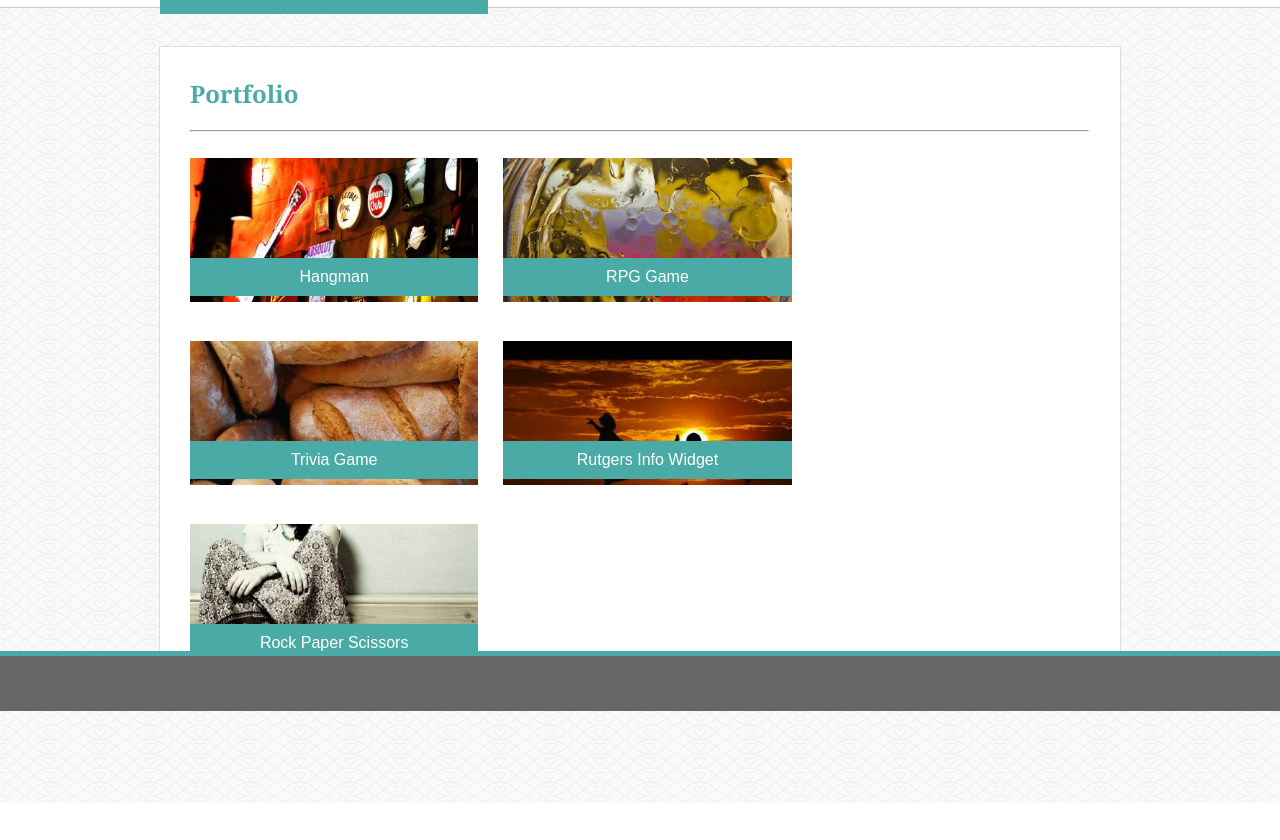
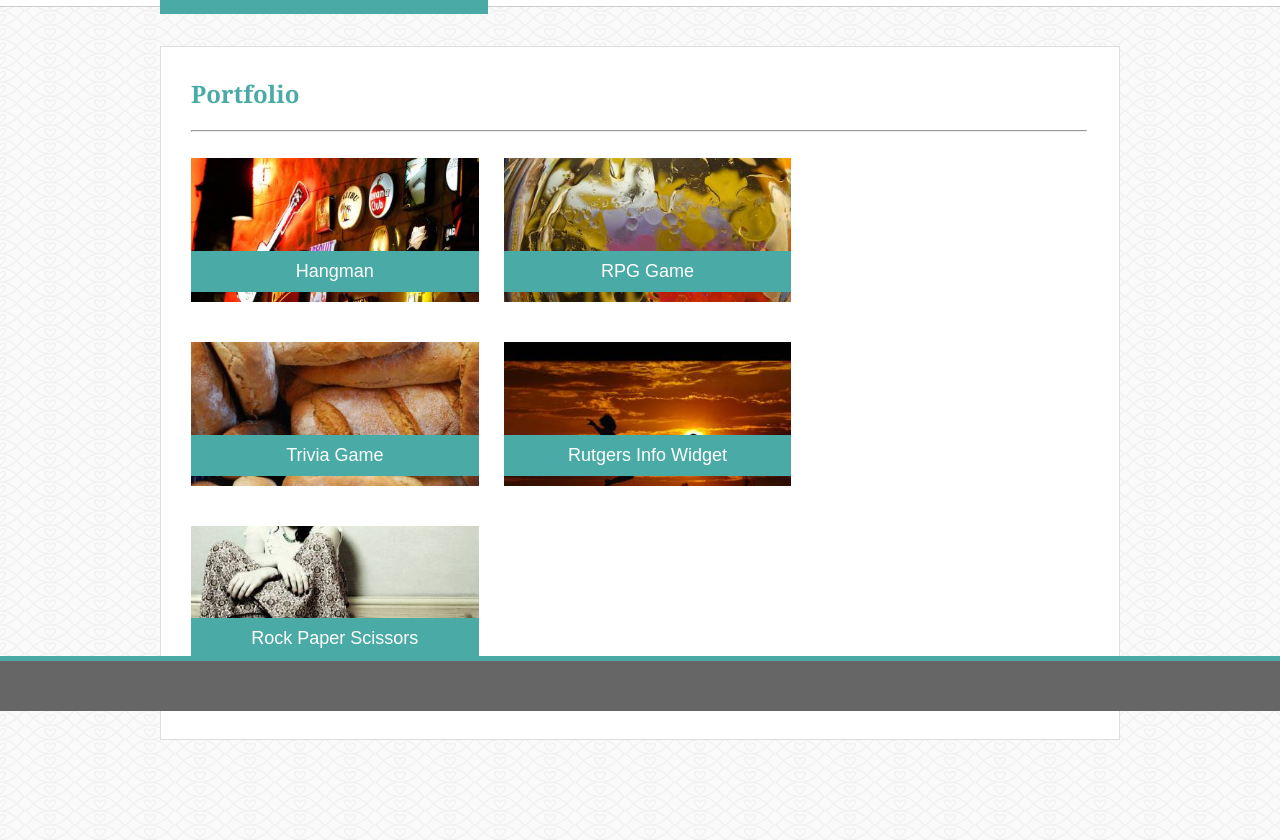
Before and after one commit to 2MLCMonkeys/Basic-Portfolio, a plain HTML site: page portfolio.html in a window 1280 px wide. Shown: the part 89-929 px from the top of the page. Before the commit the page ends 892 px from the top, so only its background shows below. Drawn offline with Linux system fonts and the light colour scheme.

Commit message:
updated style.css/ index.html/ portfolio.html

```diff
--- a/assets/css/style.css
+++ b/assets/css/style.css
@@ -1,5 +1,5 @@
 * {
-    border-sizing: border-box;
+    box-sizing: border-box;
 }
 
 body {
@@ -66,6 +66,7 @@ a:hover{
 a {
     color: #777777;
     cursor: pointer;
+    text-decoration: none;
 }
 
 #link1 {
@@ -182,22 +183,16 @@ img {
     position: relative;
     text-align: center;
     color: #ffffff;
+    font-size:18px;
     width: 31%;
     float:left;
     margin-right: 25px;
     margin-bottom: 35px;
 }
 
-.container2 {
-    position: relative;
-    text-align: center;
-    color: #ffffff;
-    width: 31%;
-}
-
 .label {
     position: absolute;
-    bottom: 10px;
+    bottom: 15px;
     left: 0px;
     right: 0px;
     background-color: #4aaaa5;
--- a/portfolio.html
+++ b/portfolio.html
@@ -34,7 +34,7 @@
             <hr>
             <br>
             <div class="container">
-                <a href="portfolio.html">
+                <a href="index.html">
                 <img src="assets/images/pixel1.jpg" alt="Hangman">
                 </a>
                 <div class="label">
@@ -43,36 +43,38 @@
             </div>
 
             <div class="container">
-                    <a href="portfolio.html">
+                    <a href="index.html">
                     <img src="assets/images/pixel2.jpg" alt="RPG Game">
                     </a>
                     <div class="label">
                         RPG Game
                     </div>
                 </div>
-            <br>
+
 
             <div class="container">
-                    <a href="portfolio.html">
-                    <img src="assets/images/pixel3.jpg" alt="Trivia Game">
+                    <a href="index.html">
+                        <img src="assets/images/pixel3.jpg" alt="Trivia Game">
                     </a>
                     <div class="label">
                         Trivia Game
                     </div>
+
                 </div>
 
             <div class="container">
-                    <a href="portfolio.html">
+                    <a href="index.html">
                     <img src="assets/images/pixel4.jpg" alt="Rutgers Info Widget">
-                        </a>
+                    </a>
                     <div class="label">
                         Rutgers Info Widget
                     </div>
+
             </div>
-            <br>
 
-            <div class="container2">
-                    <a href="portfolio.html">
+
+            <div class="container">
+                    <a href="index.html">
                     <img src="assets/images/pixel5.jpg" alt="Rock Paper Scissors">
                     </a>
                     <div class="label">
```
Also changed, not shown: index.html (+2 -0 lines).
